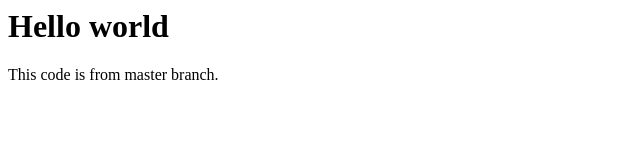
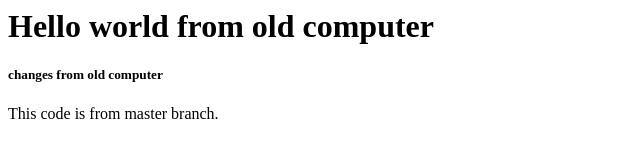
Before and after one commit to Pradeep2054/github-learn, a plain HTML site: page index.html in a window 1280 px wide. Shown: the whole page, without its empty margins (0-640 px from the left). Drawn offline with Linux system fonts and the light colour scheme.

Commit message:
from old computer

```diff
--- a/index.html
+++ b/index.html
@@ -1,6 +1,7 @@
 <html>
-<h1>Hello world</h1>
+<h1>Hello world from old computer</h1>
 </html>
+<h5>changes from old computer</h5>
 
 
 This code is from master branch.
```
